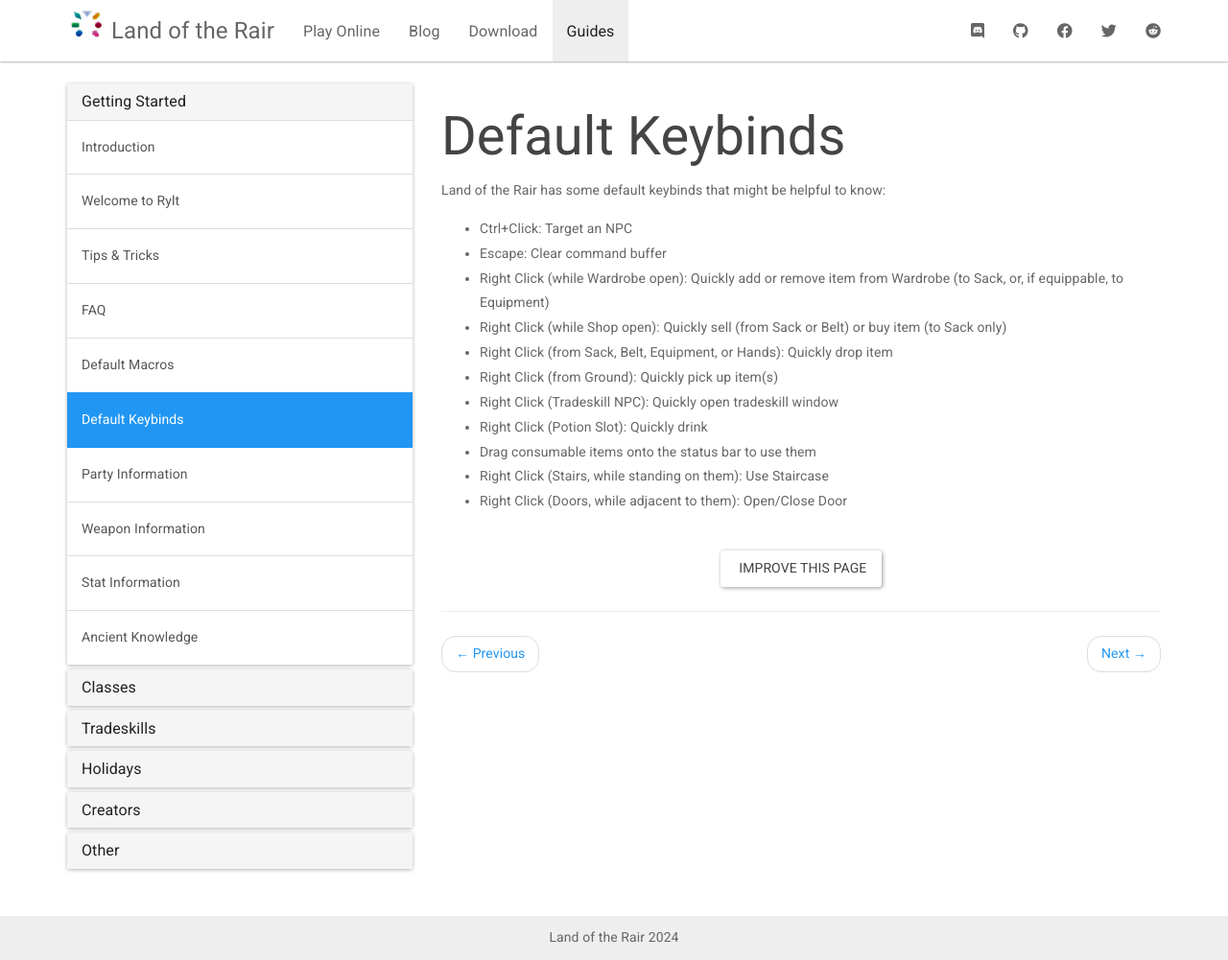
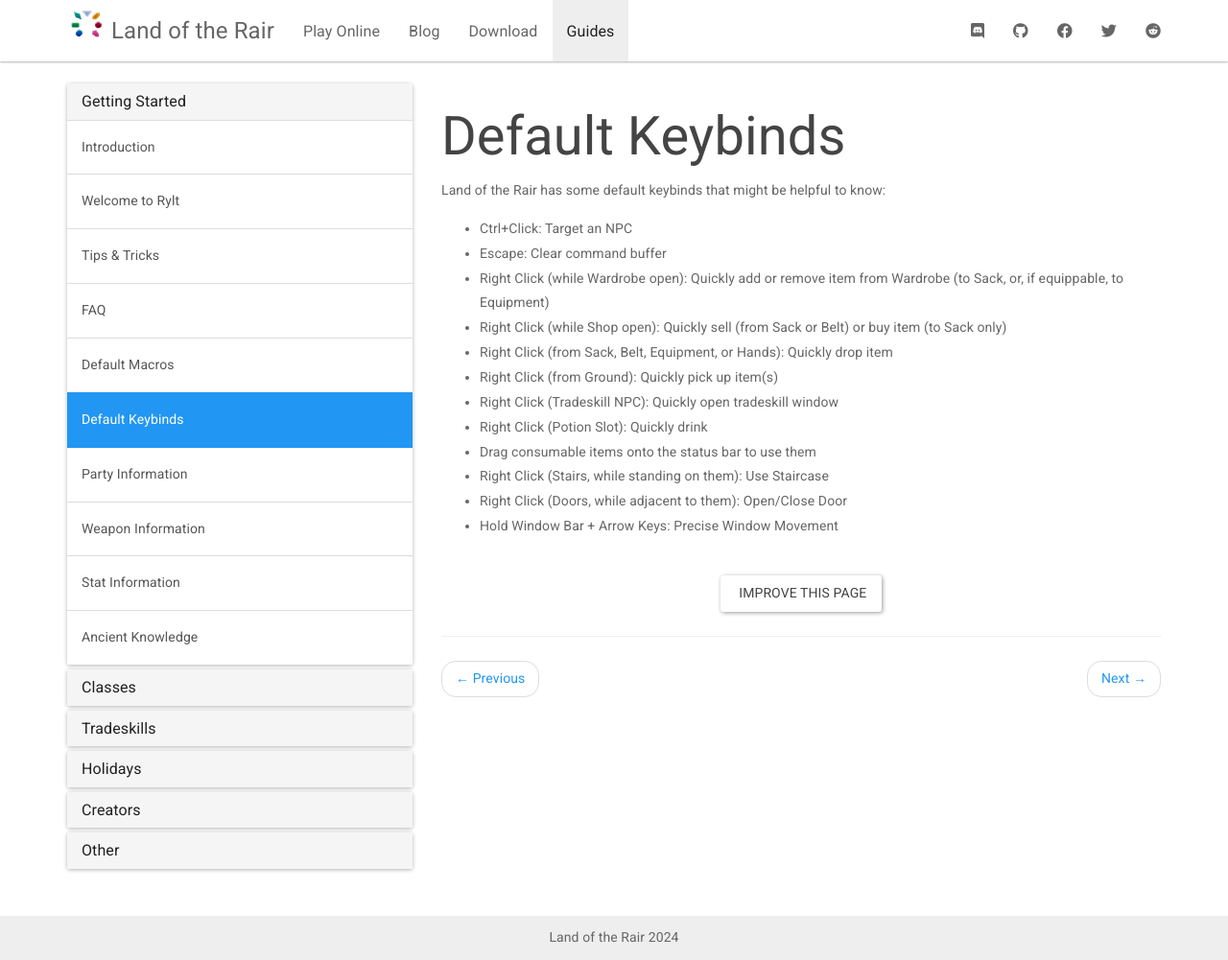
Before and after one commit to LandOfTheRair/landoftherair.github.io, a Jekyll site: the page built from _docs/getting-started/default-keybinds.md, in a window 1280 px wide and 1001 px high. Shown: the whole window at 96% size. Built offline with Jekyll 4.4.1, drawn with Linux system fonts in a browser that asks for light colours; nearby versions of some CDN libraries.

Commit message:
Update default-keybinds.md

```diff
--- a/_docs/getting-started/default-keybinds.md
+++ b/_docs/getting-started/default-keybinds.md
@@ -16,3 +16,4 @@
 * Drag consumable items onto the status bar to use them
 * Right Click (Stairs, while standing on them): Use Staircase
 * Right Click (Doors, while adjacent to them): Open/Close Door
+* Hold Window Bar + Arrow Keys: Precise Window Movement
```
